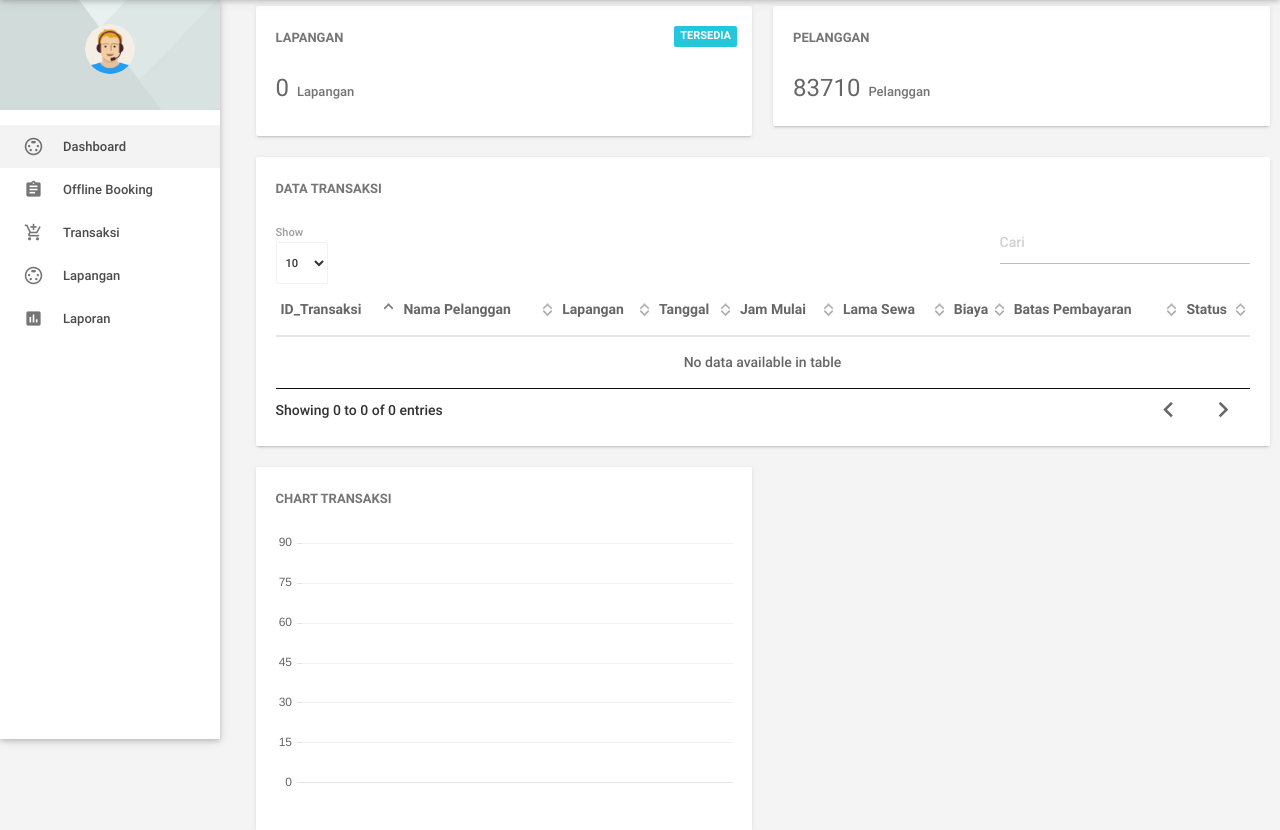
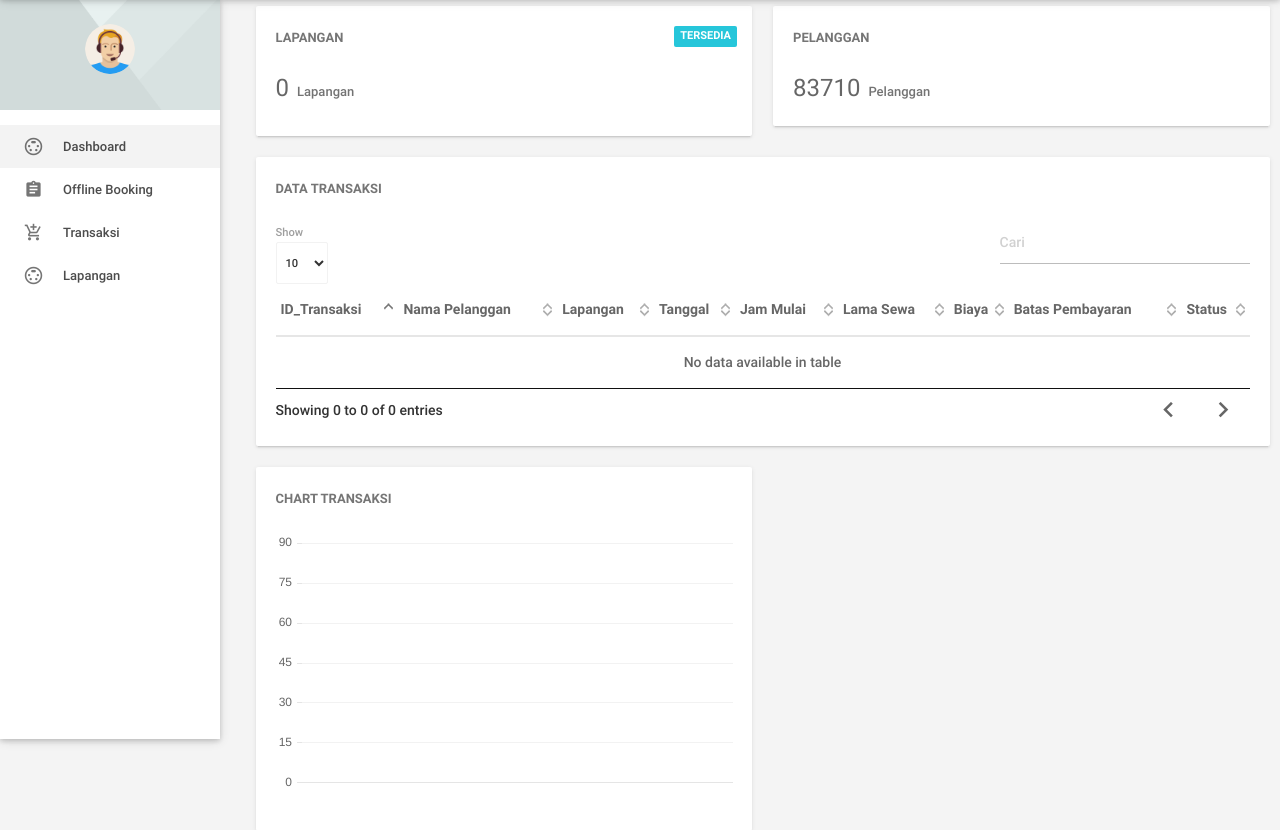
Before and after one commit to abh1512/futsalreks, a PHP site: page /pegawai/index.php in a window 1280 px wide. Shown: the part 61-891 px from the top of the page. Run offline with PHP 8.4, Linux system fonts and the light colour scheme; a user stored in the database is signed in; data comes from the database, SQL or seed files in the repository; data that the repository does not hold is empty.

Commit message:
modif index

```diff
--- a/pegawai/index.php
+++ b/pegawai/index.php
@@ -133,7 +133,7 @@ $row2 = mysqli_fetch_array(mysqli_query($con,"SELECT nama FROM gedungs WHERE id_
                     <li class="no-padding <?=$aktif['off_booking']?> "><a class="waves-effect waves-grey active" href="?halaman=off_booking"><i class="material-icons">assignment</i>Offline Booking</a></li>
                     <li class="no-padding <?=$aktif['transaksi']?>"><a class="waves-effect waves-grey active" href="?halaman=transaksi"><i class="material-icons">add_shopping_cart</i>Transaksi</a></li>
                     <li class="no-padding <?=$aktif['lapangan']?>"><a class="waves-effect waves-grey active" href="?halaman=lapangan"><i class="material-icons">settings_input_svideo</i>Lapangan</a></li>
-                    <li class="no-padding <?=$aktif['laporan']?>"><a class="waves-effect waves-grey active" href="?halaman=laporan"><i class="material-icons">insert_chart</i>Laporan</a></li>
+                    <!--li class="no-padding <!--?=$aktif['laporan']?>"><a class="waves-effect waves-grey active" href="?halaman=laporan"><i class="material-icons">insert_chart</i>Laporan</a></li-->
                 </ul>
                 </div>
             </aside>
```
